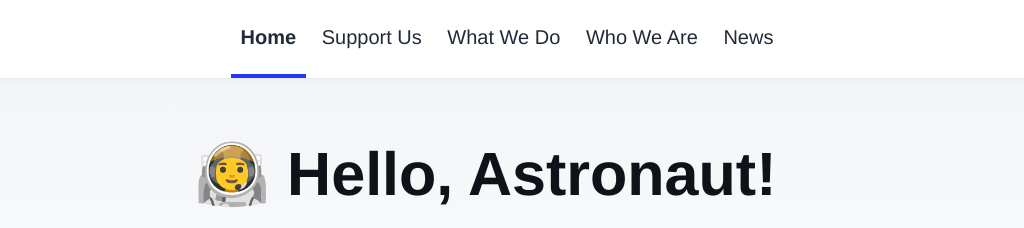
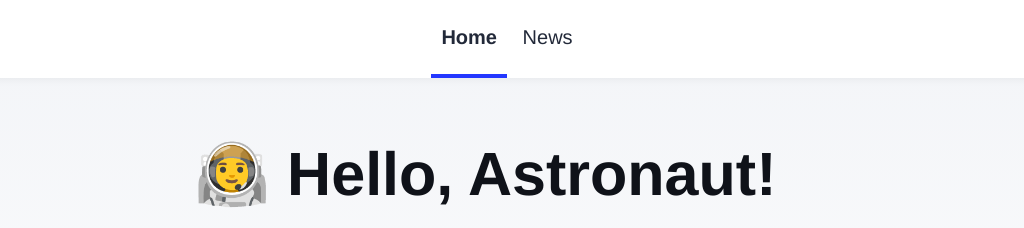
Before and after one commit to daar/daar.github.io, an Astro site: page / in a window 1280 px wide. Shown: the top 228 px of the page, 86-1110 px from the left. Built offline with nearby package versions, Linux system fonts and the light colour scheme; Astro itself is replaced by a stand-in of ours.

Commit message:
fix(app): Update Header component

```diff
--- a/src/components/Header.astro
+++ b/src/components/Header.astro
@@ -8,11 +8,7 @@ import { SITE_TITLE } from '../consts';
 		<img src="/logo-quinacare.min.svg" width=5%>
 		<div class="internal-links">
 			<HeaderLink href="/">Home</HeaderLink>
-			<HeaderLink href="/support">Support Us</HeaderLink>
-			<HeaderLink href="/what-we-do">What We Do</HeaderLink>
-			<HeaderLink href="/about">Who We Are</HeaderLink>
 			<HeaderLink href="/news">News</HeaderLink>
-			<!-- <HeaderLink href="/about">About</HeaderLink> -->
 		</div>
 		<div class="social-links">
 			<a href="https://m.webtoo.ls/@astro" target="_blank">
```
